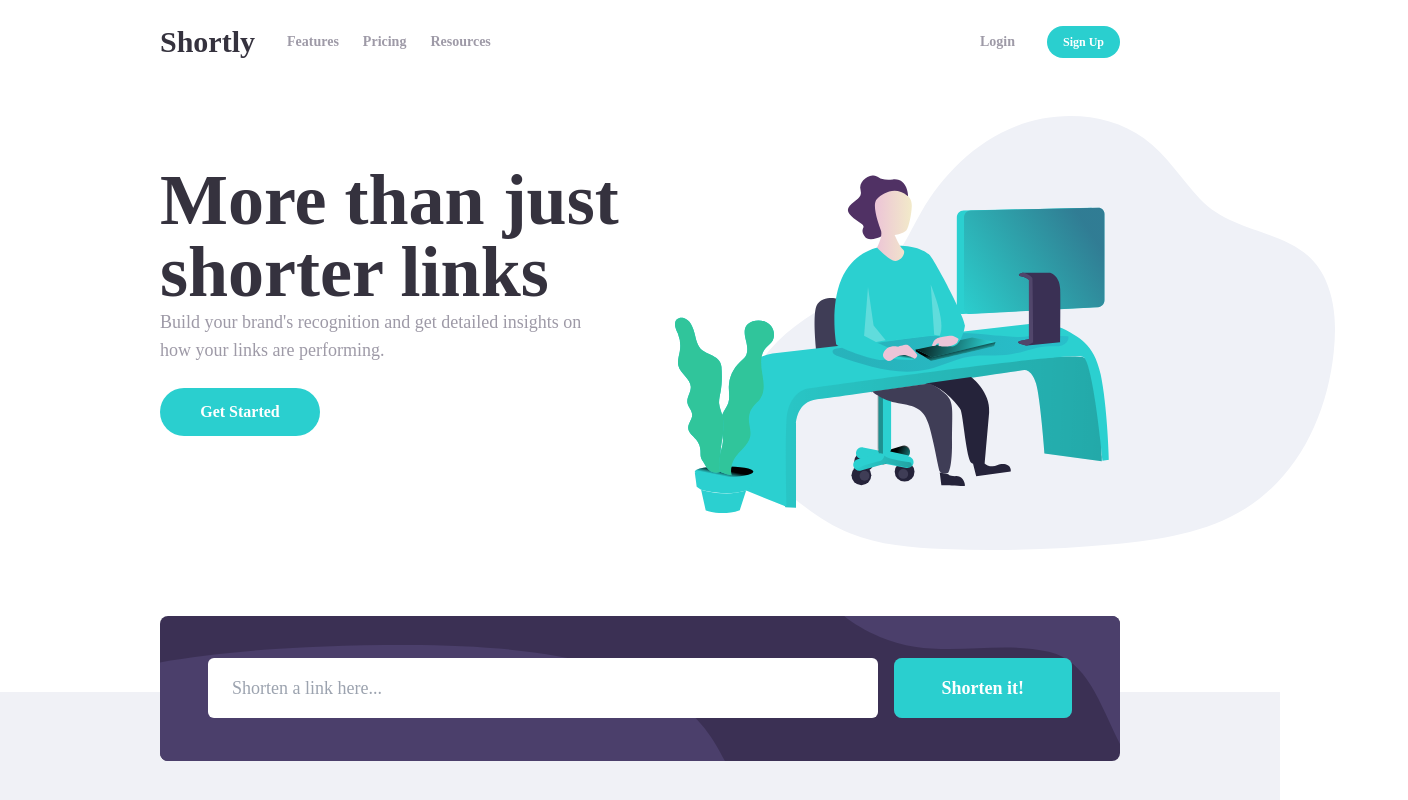
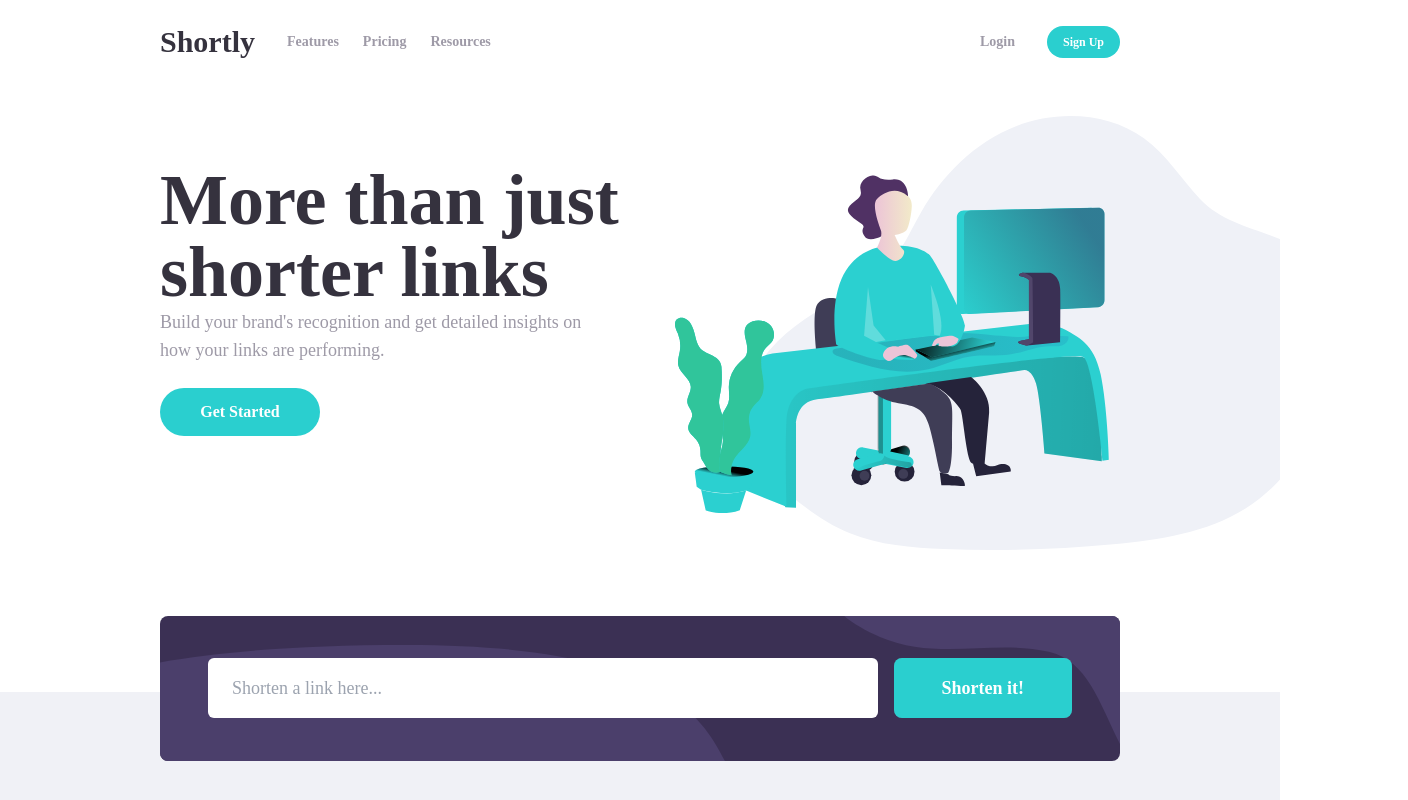
Before and after one commit to YaSh8202/Shortly-URL-Shortner, a React (Create React App) app: page / in a window 1280 px wide. Shown: the top 800 px of the page, 1408 px wide, since content can reach past the window. Built offline with nearby package versions, Linux system fonts and the light colour scheme.

Commit message:
overflow error fixed

```diff
--- a/src/index.css
+++ b/src/index.css
@@ -8,4 +8,7 @@
   body{
     @apply overflow-x-hidden font-body box-border;
   }
+  #root{
+    @apply overflow-x-hidden h-screen;
+  }
 }
```
